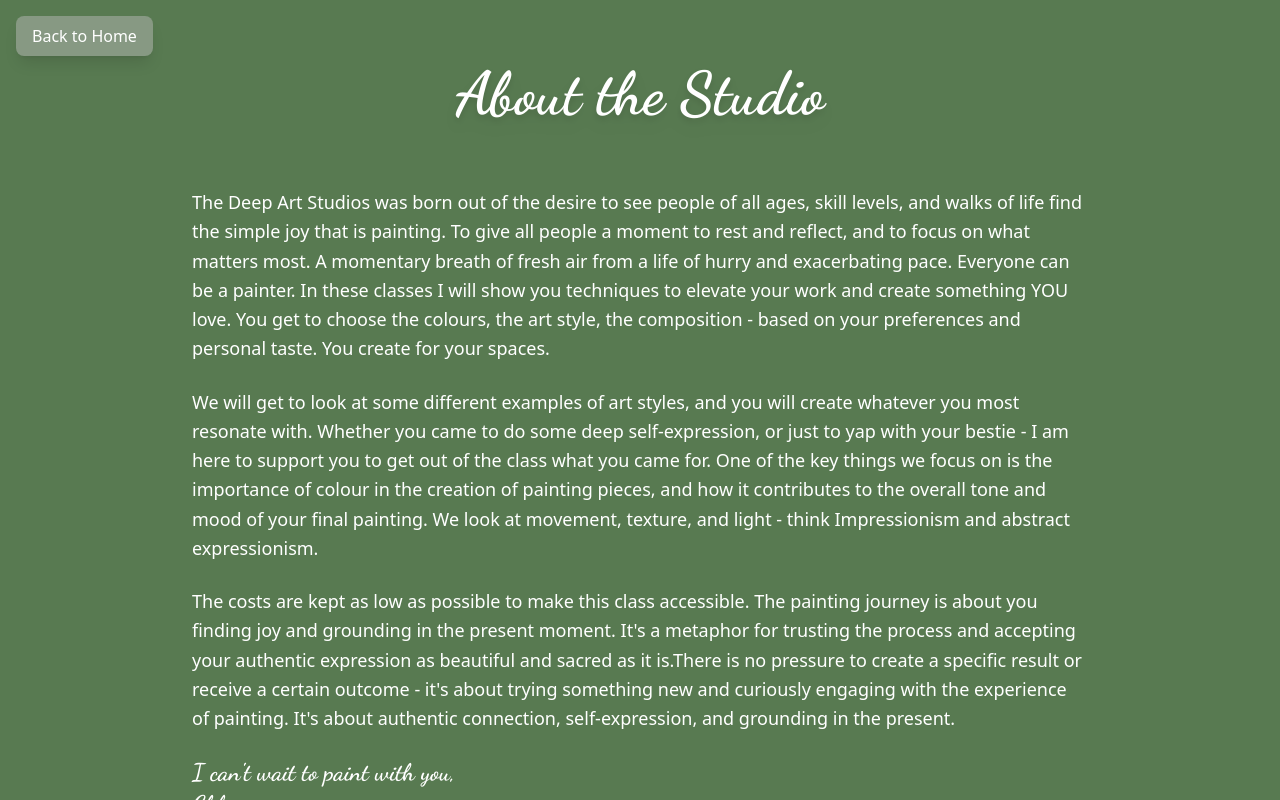
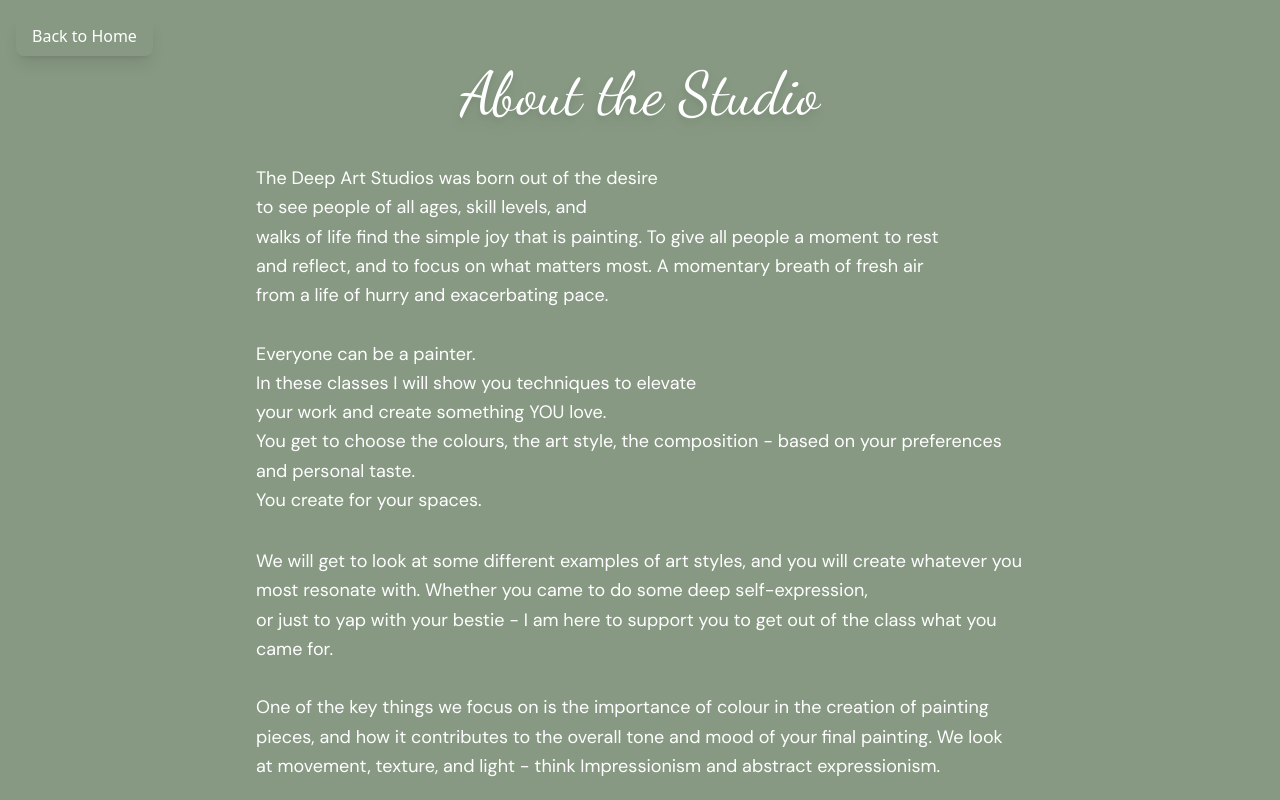
Before and after one commit to oldchicken92/theDeep_artStudios, a React (Vite) app: page / in a window 1280 px wide. Both pictures are taken after a click on the button "About Me". Shown: the top 800 px of the page. Built offline with nearby package versions, Linux system fonts and the light colour scheme.

Commit message:
Editing fonts and layout, commit before changing root font to sans

```diff
--- a/index.html
+++ b/index.html
@@ -4,8 +4,8 @@
     <meta charset="UTF-8" />
     <link rel="icon" type="image/svg+xml" href="/vite.svg" />
     <meta name="viewport" content="width=device-width, initial-scale=1.0" />
-    <link href="https://fonts.googleapis.com/css2?family=Dancing+Script:wght@700&display=swap" rel="stylesheet">
-    <title>theDeep_ArtStudios</title>
+    <link href="https://fonts.googleapis.com/css2?family=DM+Sans:opsz,wght@9..40,400;9..40,500;9..40,700&family=Dancing+Script&display=swap" rel="stylesheet">
+    <title>Vite + React + TS</title>
   </head>
   <body>
     <div id="root"></div>
--- a/src/About.tsx
+++ b/src/About.tsx
@@ -1,21 +1,20 @@
 export default function About() {
   return (
-    <div className="min-h-screen bg-[#587a51] py-16 px-4">
-      <div className="max-w-4xl mx-auto">
-        <h1 className="text-6xl text-white mb-16 text-center font-['Dancing_Script'] drop-shadow-lg">
+    <div className="min-h-screen bg-[#879983] py-16 px-4">
+      <div className="max-w-3xl mx-auto">
+        <h1 className="text-6xl text-white mb-10 text-center font-['Dancing_Script'] drop-shadow-lg">
           About the Studio
         </h1>
 
-
-          <div className="text-lg text-[#ffffff] leading-relaxed space-y-6">
+          <div className="text-lg text-[#ffffff] leading-relaxed space-y-8 font-['DM_Sans']">
             <p>
-              The Deep Art Studios was born out of the desire to see people of all ages, skill levels, and walks of life find the simple joy that is painting. To give all people a moment to rest and reflect, and to focus on what matters most. A momentary breath of fresh air from a life of hurry and exacerbating pace. Everyone can be a painter. In these classes I will show you techniques to elevate your work and create something YOU love. You get to choose the colours, the art style, the composition - based on your preferences and personal taste. You create for your spaces.
+              The Deep Art Studios was born out of the desire<br></br> to see people of all ages, skill levels, and <br></br>walks of life find the simple joy that is painting. To give all people a moment to rest <br></br>and reflect, and to focus on what matters most. A momentary breath of fresh air<br></br> from a life of hurry and exacerbating pace.<br></br><br></br> Everyone can be a painter.<br></br> In these classes I will show you techniques to elevate<br></br> your work and create something YOU love. <br></br>You get to choose the colours, the art style, the composition - based on your preferences and personal taste.<br></br> You create for your spaces.
             </p>
             <p>
-              We will get to look at some different examples of art styles, and you will create whatever you most resonate with. Whether you came to do some deep self-expression, or just to yap with your bestie - I am here to support you to get out of the class what you came for. One of the key things we focus on is the importance of colour in the creation of painting pieces, and how it contributes to the overall tone and mood of your final painting. We look at movement, texture, and light - think Impressionism and abstract expressionism.
+              We will get to look at some different examples of art styles, and you will create whatever you most resonate with. Whether you came to do some deep self-expression,<br></br> or just to yap with your bestie - I am here to support you to get out of the class what you came for.<br></br><br></br> One of the key things we focus on is the importance of colour in the creation of painting pieces, and how it contributes to the overall tone and mood of your final painting. We look at movement, texture, and light - think Impressionism and abstract expressionism.
             </p>
             <p>
-              The costs are kept as low as possible to make this class accessible. The painting journey is about you finding joy and grounding in the present moment. It's a metaphor for trusting the process and accepting your authentic expression as beautiful and sacred as it is.There is no pressure to create a specific result or receive a certain outcome - it's about trying something new and curiously engaging with the experience of painting. It's about authentic connection, self-expression, and grounding in the present.
+              The costs are kept as low as possible to make this class accessible. The painting journey is about you finding joy and grounding in the present moment. It's a metaphor for trusting the process and accepting your authentic expression as beautiful and sacred as it is. There is no pressure to create a specific result or receive a certain outcome - it's about trying something new and curiously engaging with the experience of painting. <br></br><br></br>It's about authentic connection, self-expression, and grounding in the present.
             </p>
             <p className="font-['Dancing_Script'] text-2xl text-[#ffffff]">
               I can't wait to paint with you,<br />
--- a/src/App.tsx
+++ b/src/App.tsx
@@ -105,12 +105,13 @@ function App() {
           <img
             src="src/paintingClass.jpg"
             alt="Deep ocean waves"
-            className="w-full h-full object-cover " //opacity-30 removed
+            className="w-full h-full object-cover"
           />
         </div>
-        <div className="relative text-center px-4">
-          <h1 className="text-6xl font-bold text-white mb-6 drop-shadow-lg">theDeep_ArtStudios</h1>
-          <p className="text-xl text-white mb-8">Discover your artistic journey by the ocean</p>
+
+        <div className="relative text-center px-8 py-12 rounded-xl bg-black/10 backdrop-blur-sm" >
+          <h1 className="text-6xl font-bold text-white mb-6 drop-shadow-lg ">theDeep_ArtStudios</h1>
+          <p className="text-xl text-white mb-8 font-['DM_Sans']">Discover your artistic journey by the ocean</p>
           <button
             onClick={scrollToContact}
             className="bg-[#879983] text-white px-8 py-3 rounded-full text-lg font-semibold hover:bg-[#c89278] transition-colors shadow-lg"
@@ -123,7 +124,7 @@ function App() {
       {/* Classes Section */}
       <section className="py-20 bg-white/90">
         <div className="container mx-auto px-4">
-          <h2 className="text-4xl font-bold text-[#879983] text-center mb-16">Our Classes</h2>
+          <h2 className="text-4xl font-bold text-[#879983] text-center mb-16 ">Our Classes</h2>
           <div className="grid md:grid-cols-3 gap-8">
             {/* Essence Class */}
             <div className="bg-white rounded-xl shadow-lg p-8 transform hover:scale-105 transition-transform border border-[#c89278]/20">
@@ -131,7 +132,7 @@ function App() {
                 <Palette size={40} />
               </div>
               <h3 className="text-2xl font-bold text-[#879983] mb-4">Essence</h3>
-              <p className="text-gray-600 mb-6">Still life painting class.</p>
+              <p className="text-gray-600 mb-6 ">Still life painting class.</p>
               <p className="text-3xl font-bold text-[#c89278] mb-4">$5pp</p>
               <button
                 onClick={() => setSelectedClass('essence')}
@@ -177,9 +178,9 @@ function App() {
       </section>
 
       {/* Gallery Section */}
-      <section className="py-20 bg-[#879983]/10">
+      <section className="py-20 bg-[#AF957C]">
         <div className="container mx-auto px-4">
-          <h2 className="text-4xl font-bold text-[#ffffff] text-center mb-16">Gallery</h2>
+          <h2 className="text-4xl font-bold text-[#ffffff] text-center mb-16 ">Gallery</h2>
           <div className="grid grid-cols-2 md:grid-cols-3 gap-4">
             <img src="src/dfa6d526-76ac-4223-85d7-61f542a8cfa0.jpg" alt="Beach painting" className="rounded-lg hover:opacity-90 transition-opacity shadow-lg" />
             <img src="src/5f007a71-eb4c-486e-b02c-9370b0f2d283.jpg" alt="Ocean art" className="rounded-lg hover:opacity-90 transition-opacity shadow-lg" />
@@ -191,17 +192,53 @@ function App() {
         </div>
       </section>
 
+      {/* Bookings Section */}
+      <section className="py-20 bg-[#ffffff]">
+        <div className="container mx-auto px-4">
+          <h2 className="text-6xl font-['Dancing_Script'] text-[#879983] text-center mb-8">Make a Booking</h2>
+          <div className="flex gap-8 items-start">
+
+            <div className="flex-1 space-y-4">
+              <div>
+                <h3 className="text-2xl font-bold text-[#879983] mb-2">Gather your friends</h3>
+                <p className="text-gray-600">Find a crew that you would like to paint with, around 5-10 people works best for the class! But feel free to message if you have something different in mind - I'm sure we'll be able to make your vision work!</p>
+              </div>
+
+              <div>
+                <h3 className="text-2xl font-bold text-[#879983] mb-2">Message your interest</h3>
+                <p className="text-gray-600">Let me know you are keen, and I will send through some potentially available time slots.</p>
+              </div>
+
+              <div>
+                <h3 className="text-2xl font-bold text-[#879983] mb-2">Choose a time, date and location</h3>
+                <p className="text-gray-600">Chat to your friends to choose a place to paint (remember I come to you!) and a date & time that works for everyone. I'll need to know what kind of space you have, your suburb, and the names of all your friends (and any other info you think I should know!).</p>
+              </div>
+
+              <div>
+                <h3 className="text-2xl font-bold text-[#879983] mb-2">Choose a class</h3>
+                <p className="text-gray-600">There are a variety of classes on offer for you to try! Look through this folio with your friends and choose which one you would like to do.</p>
+              </div>
+
+              <div>
+                <h3 className="text-2xl font-bold text-[#879983] mb-2">Come and paint!</h3>
+                <p className="text-gray-600">On the day of our class, I will come 30 mins earlier to set up the space and make sure we are ready to go. You set up your own drinks and food, and we will make sure we have a great time! Classes will go for 2 hours each.</p>
+              </div>
+            </div>
+          </div>
+        </div>
+      </section>
+
       {/* Contact Section */}
-      <section id="contact" className="py-20 bg-white">
+      <section id="contact" className="py-20 bg-[#AF957C] ">
         <div className="container mx-auto px-4 text-center">
-          <h2 className="text-4xl font-bold text-[#879983] mb-8">Contact Us</h2>
-          <p className="text-xl text-gray-600 mb-12">Message me on social media to make a booking & get in touch!</p>
+          <h2 className="text-4xl font-bold text-[#fafafa] mb-8">Contact Us</h2>
+          <p className="text-xl text-[#fafafa] mb-12">Message me on social media to make a booking & get in touch!</p>
           <div className="flex justify-center gap-8">
-            <a href="https://www.instagram.com/thedeep_artstudios?igsh=Mmt6NnpxMGJ4eTFp" target="_blank" rel="noopener noreferrer" className="flex items-center gap-2 text-[#879983] hover:text-[#c89278] transition-colors">
+            <a href="https://www.instagram.com/thedeep_artstudios?igsh=Mmt6NnpxMGJ4eTFp" target="_blank" rel="noopener noreferrer" className="flex items-center gap-2 text-[#ffffff] hover:text-[#c89278] transition-colors">
               <Instagram size={24} />
               <span>thedeep_artstudios</span>
             </a>
-            <a href="https://facebook.com" target="_blank" rel="noopener noreferrer" className="flex items-center gap-2 text-[#879983] hover:text-[#c89278] transition-colors">
+            <a href="https://facebook.com" target="_blank" rel="noopener noreferrer" className="flex items-center gap-2 text-[#ffffff] hover:text-[#c89278] transition-colors">
               <Facebook size={24} />
               <span>Facebook</span>
             </a>
```
